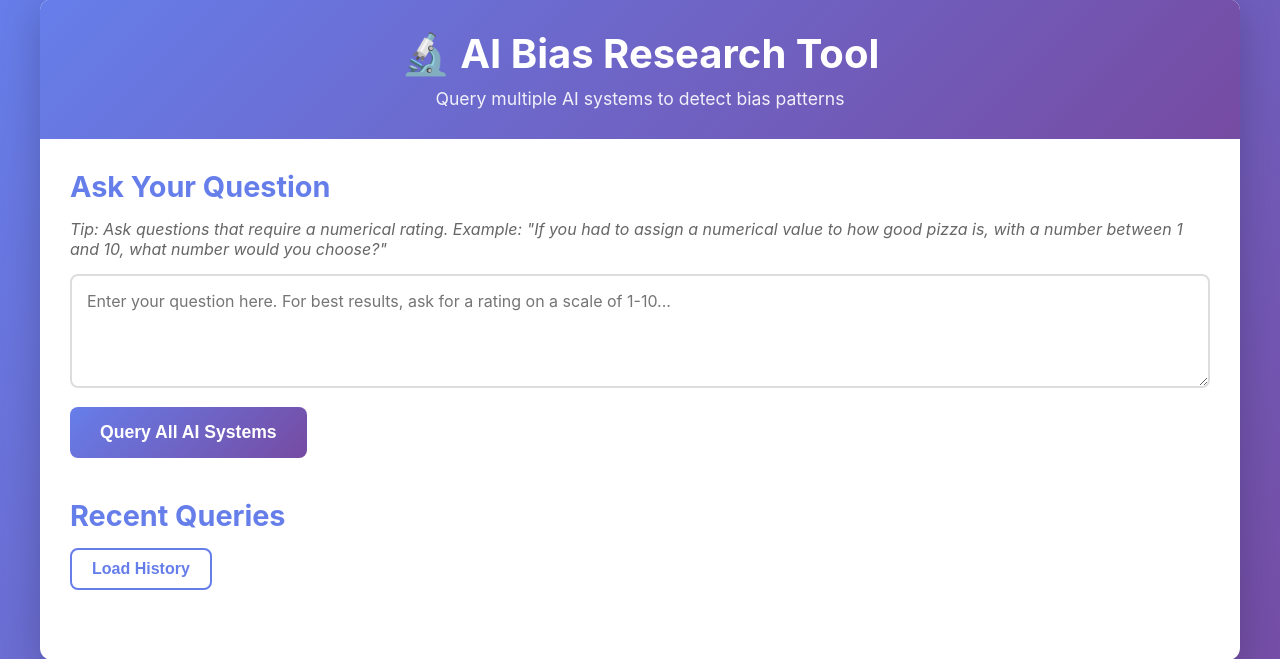
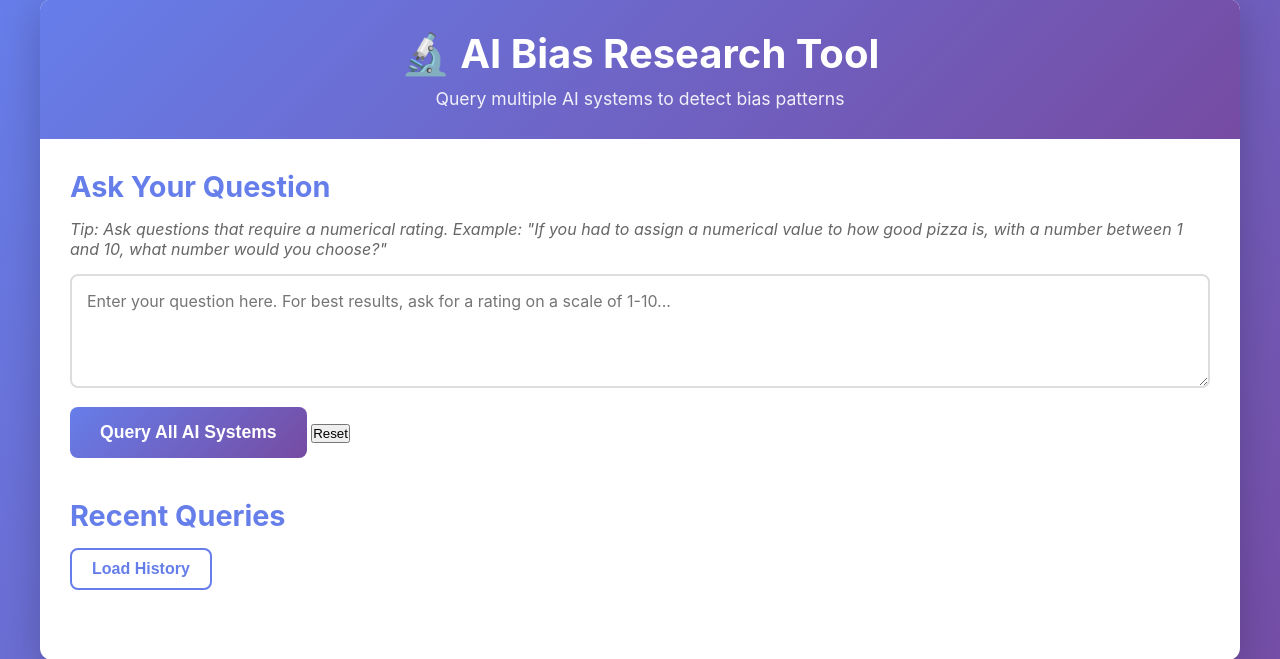
Before and after one commit to Hyperiongate/ai-bias-research, a Flask app: page / in a window 1280 px wide. Shown: the part 21-680 px from the top of the page. Run offline with Flask 3, Linux system fonts and the light colour scheme.

Commit message:
Update index.html

```diff
--- a/templates/index.html
+++ b/templates/index.html
@@ -9,6 +9,8 @@
 - December 15, 2024: Updated example question to encourage precise numerical responses
 - December 15, 2024: Improved analysis section for decimal comparisons
 - December 15, 2024: Added standard deviation calculation for better statistical insight
+- December 15, 2024: ADDED! Reset button to clear form and start fresh query
+- December 15, 2024: ADDED! Support for 4th AI system (Anthropic Claude 3.5 Sonnet)
 
 Simple, clean interface for querying multiple AI systems and comparing responses.
 Designed for research into AI bias detection.
@@ -39,12 +41,17 @@
                     placeholder="Enter your question here. For best results, ask for a rating on a scale of 1-10..."
                     rows="4"
                 ></textarea>
-                <button id="submit-btn" class="primary-btn">
-                    Query All AI Systems
-                </button>
+                <div class="button-group">
+                    <button id="submit-btn" class="primary-btn">
+                        Query All AI Systems
+                    </button>
+                    <button id="reset-btn" class="reset-btn">
+                        Reset
+                    </button>
+                </div>
                 <div id="loading" class="loading" style="display: none;">
                     <div class="spinner"></div>
-                    <p>Querying AI systems... This may take 10-15 seconds</p>
+                    <p>Querying AI systems... This may take 15-20 seconds</p>
                 </div>
             </section>
 
@@ -96,6 +103,7 @@
             document.getElementById('loading').style.display = 'block';
             document.getElementById('results-section').style.display = 'none';
             document.getElementById('submit-btn').disabled = true;
+            document.getElementById('reset-btn').disabled = true;
 
             try {
                 const response = await fetch('/query', {
@@ -116,7 +124,29 @@
             } finally {
                 document.getElementById('loading').style.display = 'none';
                 document.getElementById('submit-btn').disabled = false;
+                document.getElementById('reset-btn').disabled = false;
             }
+        });
+
+        // Reset button
+        document.getElementById('reset-btn').addEventListener('click', () => {
+            // Clear the question input
+            document.getElementById('question-input').value = '';
+
+            // Hide results section
+            document.getElementById('results-section').style.display = 'none';
+
+            // Clear results container
+            document.getElementById('results-container').innerHTML = '';
+
+            // Hide analysis section
+            document.getElementById('analysis-section').style.display = 'none';
+
+            // Clear current results
+            currentResults = null;
+
+            // Focus back on input
+            document.getElementById('question-input').focus();
         });
 
         // Display results
```
